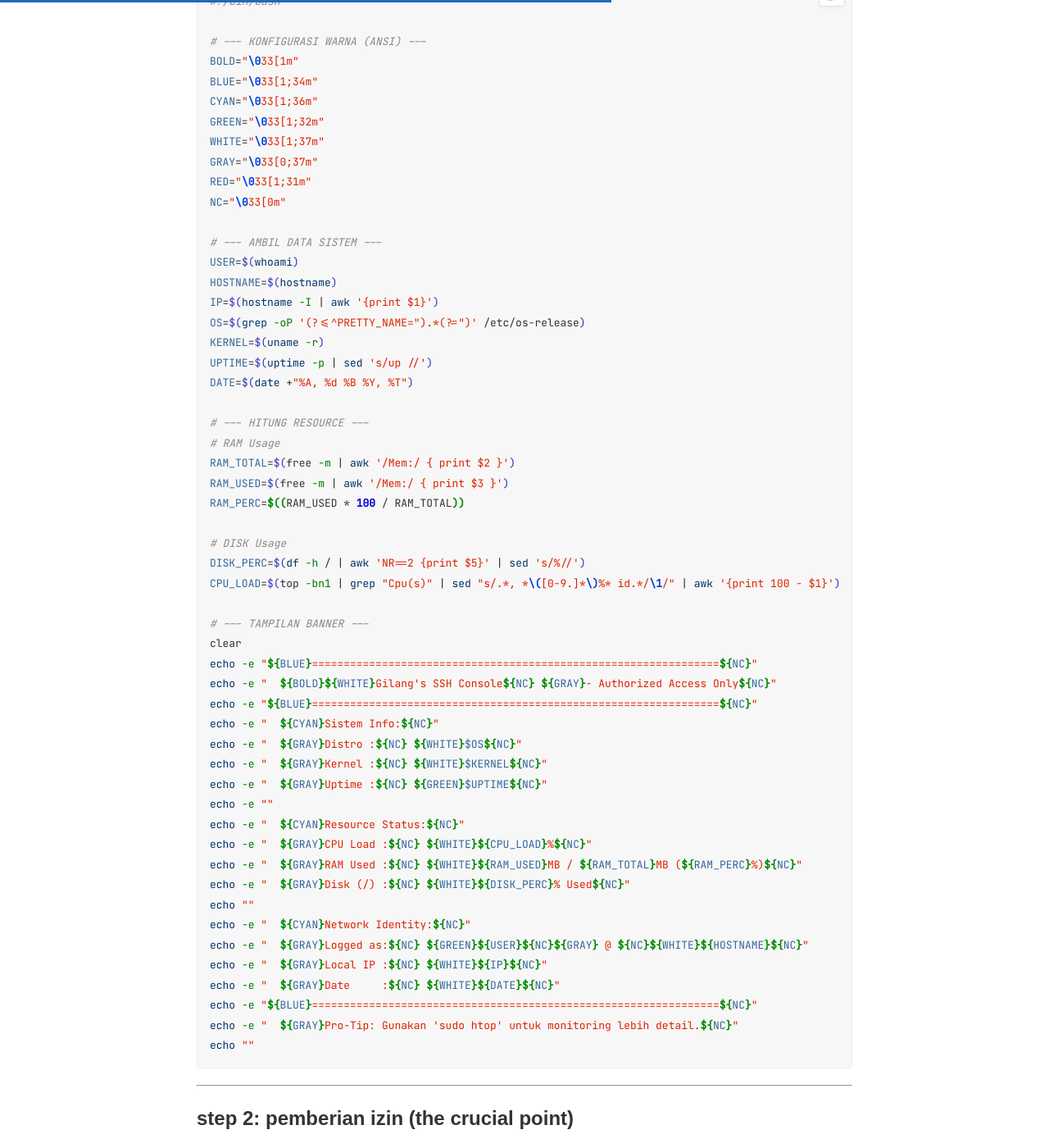
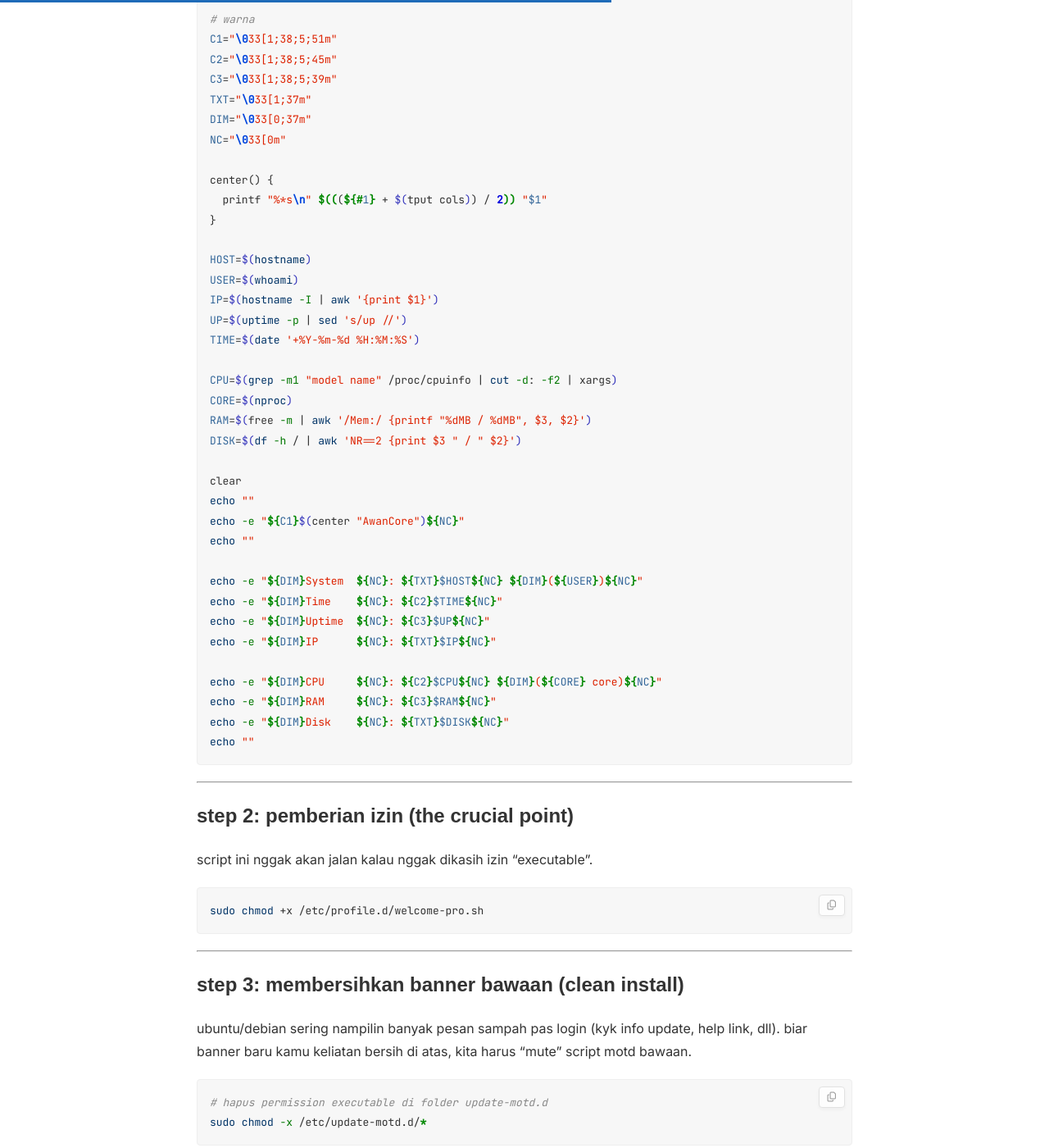
Before and after one commit to gilangf3000/gilangf3000.github.io, a Jekyll site: the page built from _posts/2026-03-25-custom-welcome-vps.md, in a window 1280 px wide and 1400 px high, scrolled down 1536 px. Shown: the whole window at 82% size. Built offline with Jekyll 4.4.1, drawn with Linux system fonts in a browser that asks for light colours; a script that is not in the unit is left out; some of the changed text lies outside the part shown.

````diff
--- a/_posts/2026-03-25-custom-welcome-vps.md
+++ b/_posts/2026-03-25-custom-welcome-vps.md
@@ -1,13 +1,13 @@
 ---
 layout: post
-title: "expert-guide: custom welcome banner ssh linux (motd) biar vps makin pro"
+title: "bikin tampilan ssh vps jadi keren pake custom welcome banner (motd)"
 date: 2026-03-25
 emoji: 🖥️
 keywords: [vps, linux, banner, terminal, tutorial, server, bash script, motd, custom welcome ssh, tampilan vps keren, sysadmin tips]
 image: /assets/img/welcome.png
 ---
 
-*bosen liat terminal yang sepi pas login vps? atau pengen tau status ram, cpu, dan uptime tanpa perlu ngetik perintah manual tiap saat? di panduan 'expert-guide' ini, kita bakal bikin custom welcome banner (MOTD) yang nggak cuma keren secara visual dengan warna-warni ANSI, tapi juga fungsional nampilin data live dari jeroan server kamu.*
+*bosen liat terminal yang sepi pas login vps? yuk, bikin custom welcome banner (MOTD) biar VPS kamu keliatan lebih keren dan informatif pas login. panduan ini bakal bantu kamu pasang script pemantau RAM, CPU, dan uptime yang simpel tapi fungsional.*
 
 ![preview](/assets/img/welcome.png)
 
@@ -41,56 +41,42 @@
 ```bash
 #!/bin/bash
 
-# --- KONFIGURASI WARNA (ANSI) ---
-BOLD="\033[1m"
-BLUE="\033[1;34m"
-CYAN="\033[1;36m"
-GREEN="\033[1;32m"
-WHITE="\033[1;37m"
-GRAY="\033[0;37m"
-RED="\033[1;31m"
+# warna
+C1="\033[1;38;5;51m"
+C2="\033[1;38;5;45m"
+C3="\033[1;38;5;39m"
+TXT="\033[1;37m"
+DIM="\033[0;37m"
 NC="\033[0m"
 
-# --- AMBIL DATA SISTEM ---
+center() {
+  printf "%*s\n" $(((${#1} + $(tput cols)) / 2)) "$1"
+}
+
+HOST=$(hostname)
 USER=$(whoami)
-HOSTNAME=$(hostname)
 IP=$(hostname -I | awk '{print $1}')
-OS=$(grep -oP '(?<=^PRETTY_NAME=").*(?=")' /etc/os-release)
-KERNEL=$(uname -r)
-UPTIME=$(uptime -p | sed 's/up //')
-DATE=$(date +"%A, %d %B %Y, %T")
+UP=$(uptime -p | sed 's/up //')
+TIME=$(date '+%Y-%m-%d %H:%M:%S')
 
-# --- HITUNG RESOURCE ---
-# RAM Usage
-RAM_TOTAL=$(free -m | awk '/Mem:/ { print $2 }')
-RAM_USED=$(free -m | awk '/Mem:/ { print $3 }')
-RAM_PERC=$((RAM_USED * 100 / RAM_TOTAL))
+CPU=$(grep -m1 "model name" /proc/cpuinfo | cut -d: -f2 | xargs)
+CORE=$(nproc)
+RAM=$(free -m | awk '/Mem:/ {printf "%dMB / %dMB", $3, $2}')
+DISK=$(df -h / | awk 'NR==2 {print $3 " / " $2}')
 
-# DISK Usage
-DISK_PERC=$(df -h / | awk 'NR==2 {print $5}' | sed 's/%//')
-CPU_LOAD=$(top -bn1 | grep "Cpu(s)" | sed "s/.*, *\([0-9.]*\)%* id.*/\1/" | awk '{print 100 - $1}')
+clear
+echo ""
+echo -e "${C1}$(center "AwanCore")${NC}"
+echo ""
 
-# --- TAMPILAN BANNER ---
-clear
-echo -e "${BLUE}================================================================${NC}"
-echo -e "  ${BOLD}${WHITE}Gilang's SSH Console${NC} ${GRAY}- Authorized Access Only${NC}"
-echo -e "${BLUE}================================================================${NC}"
-echo -e "  ${CYAN}Sistem Info:${NC}"
-echo -e "  ${GRAY}Distro :${NC} ${WHITE}$OS${NC}"
-echo -e "  ${GRAY}Kernel :${NC} ${WHITE}$KERNEL${NC}"
-echo -e "  ${GRAY}Uptime :${NC} ${GREEN}$UPTIME${NC}"
-echo -e ""
-echo -e "  ${CYAN}Resource Status:${NC}"
-echo -e "  ${GRAY}CPU Load :${NC} ${WHITE}${CPU_LOAD}%${NC}"
-echo -e "  ${GRAY}RAM Used :${NC} ${WHITE}${RAM_USED}MB / ${RAM_TOTAL}MB (${RAM_PERC}%)${NC}"
-echo -e "  ${GRAY}Disk (/) :${NC} ${WHITE}${DISK_PERC}% Used${NC}"
-echo ""
-echo -e "  ${CYAN}Network Identity:${NC}"
-echo -e "  ${GRAY}Logged as:${NC} ${GREEN}${USER}${NC}${GRAY} @ ${NC}${WHITE}${HOSTNAME}${NC}"
-echo -e "  ${GRAY}Local IP :${NC} ${WHITE}${IP}${NC}"
-echo -e "  ${GRAY}Date     :${NC} ${WHITE}${DATE}${NC}"
-echo -e "${BLUE}================================================================${NC}"
-echo -e "  ${GRAY}Pro-Tip: Gunakan 'sudo htop' untuk monitoring lebih detail.${NC}"
+echo -e "${DIM}System  ${NC}: ${TXT}$HOST${NC} ${DIM}(${USER})${NC}"
+echo -e "${DIM}Time    ${NC}: ${C2}$TIME${NC}"
+echo -e "${DIM}Uptime  ${NC}: ${C3}$UP${NC}"
+echo -e "${DIM}IP      ${NC}: ${TXT}$IP${NC}"
+
+echo -e "${DIM}CPU     ${NC}: ${C2}$CPU${NC} ${DIM}(${CORE} core)${NC}"
+echo -e "${DIM}RAM     ${NC}: ${C3}$RAM${NC}"
+echo -e "${DIM}Disk    ${NC}: ${TXT}$DISK${NC}"
 echo ""
 ```
 
````
Also changed, not shown: _posts/2026-03-25-cloudflare-tunnel-vps.md (+1 -1 lines).
